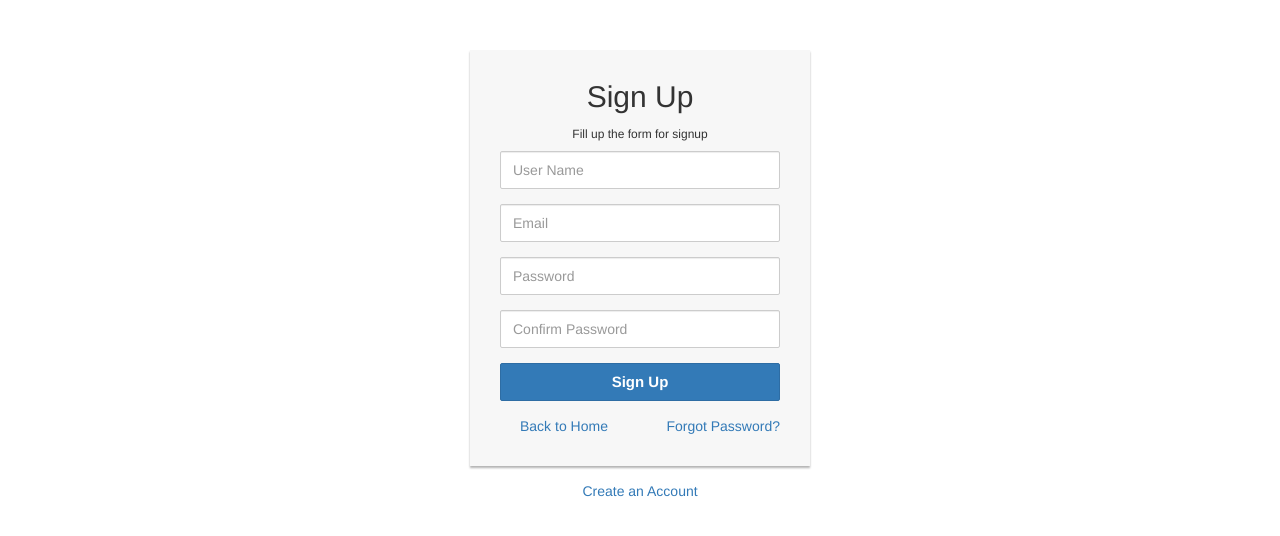
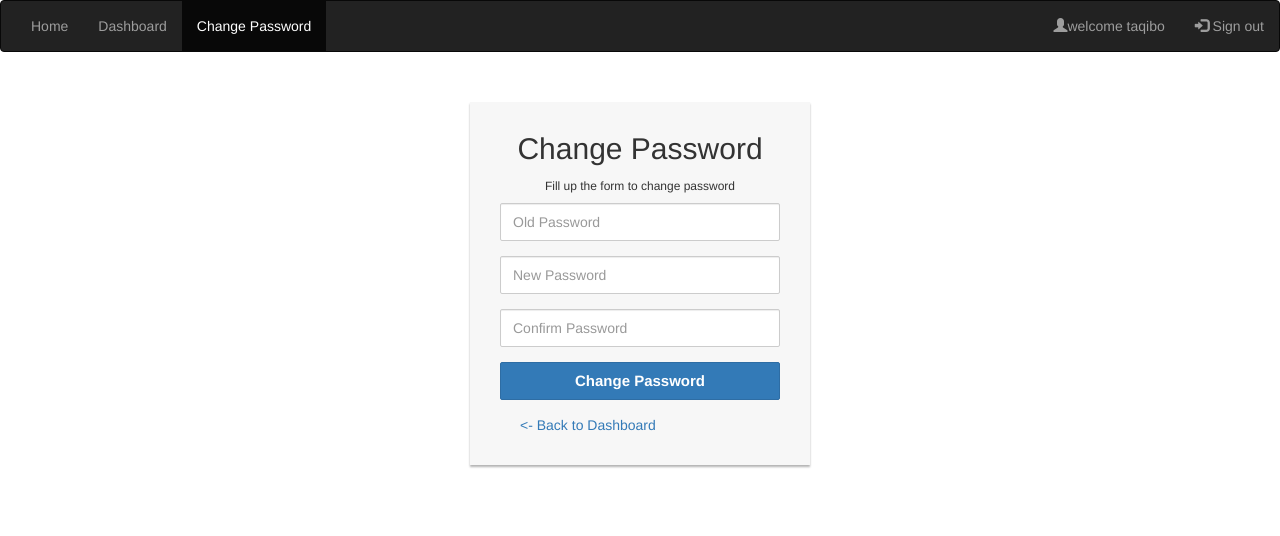
Before and after one commit to dipeshkhatiwada/djangoauth, a Django app: page /change-password/ in a window 1280 px wide. Shown: the top 536 px of the page. Run offline with Django 3.2, Linux system fonts and the light colour scheme; a user stored in the database is signed in; some libraries are stand-ins or nearby versions.

Commit message:
change password done

```diff
--- a/templates/change_password.html
+++ b/templates/change_password.html
@@ -33,33 +33,43 @@
 </style>
 </head>
 <body>
+<header>
+    <nav class="navbar navbar-inverse">
+  <div class="container-fluid">
+    <ul class="nav navbar-nav">
+      <li><a href="{% url 'home' %}">Home</a></li>
+      <li><a href="{% url 'dashboard' %}">Dashboard</a></li>
+      <li class="active"><a href="{% url 'change_password' %}">Change Password</a></li>
+    </ul>
+    <ul class="nav navbar-nav navbar-right">
+      <li><a ><span class="glyphicon glyphicon-user"></span>welcome {{request.user.username}}</a></li>
+      <li><a href="{% url 'signout' %}"><span class="glyphicon glyphicon-log-in"></span> Sign out</a></li>
+    </ul>
+  </div>
+</nav>
+</header>
 <div class="login-form">
     <form  method="post">
-        <h2 class="text-center">Sign Up</h2>
-        <h6 class="text-center">Fill up the form for signup</h6>
+        <h2 class="text-center">Change Password</h2>
+        <h6 class="text-center">Fill up the form to change password</h6>
         {% include 'messages.html' %}
           {% csrf_token %}
         <div class="form-group">
-            <input type="text"  name="username" class="form-control"  placeholder="User Name" title="Enter User Name" required>
+            <input type="password" name="old_password" class="form-control" placeholder="Old Password" title="Enter Old Password" required>
         </div>
         <div class="form-group">
-            <input type="email" name="email" class="form-control"  placeholder="Email" title="Enter Email" required>
+            <input type="password" name="new_password1" class="form-control" placeholder="New Password" title="Enter New Password" required>
         </div>
         <div class="form-group">
-            <input type="password" name="password1" class="form-control" required placeholder="Password" title="Enter Password">
+            <input type="password" name="new_password2" class="form-control" placeholder="Confirm Password" title="Enter Confirm Password" required>
         </div>
         <div class="form-group">
-            <input type="password" name="password2" class="form-control" required placeholder="Confirm Password" title="Enter Confirm Password">
-        </div>
-        <div class="form-group">
-            <button type="submit" class="btn btn-primary btn-block">Sign Up</button>
+            <button type="submit" class="btn btn-primary btn-block">Change Password</button>
         </div>
         <div class="clearfix">
-            <label class="pull-left checkbox-inline"><a href="{% url 'home' %}">Back to Home</a></label>
-            <a href="#" class="pull-right">Forgot Password?</a>
+            <label class="pull-left checkbox-inline"><a href="{% url 'dashboard' %}"> <-  Back to Dashboard</a></label>
         </div>
     </form>
-    <p class="text-center"><a href="{% url 'signup' %}">Create an Account</a></p>
 </div>
 </body>
 </html>
```
Also changed, not shown: templates/dashboard.html (+3 -6 lines), db.sqlite3.
